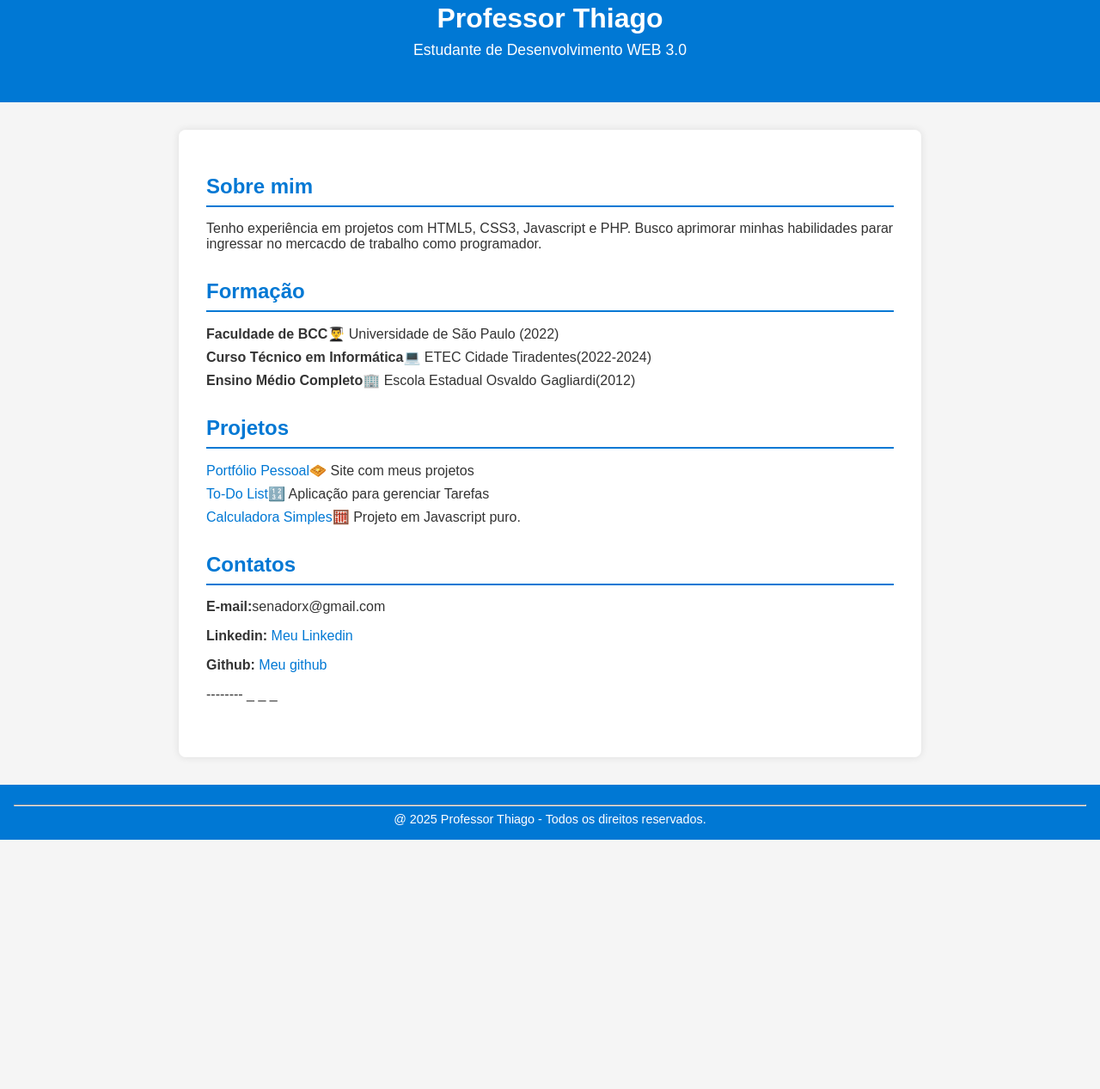
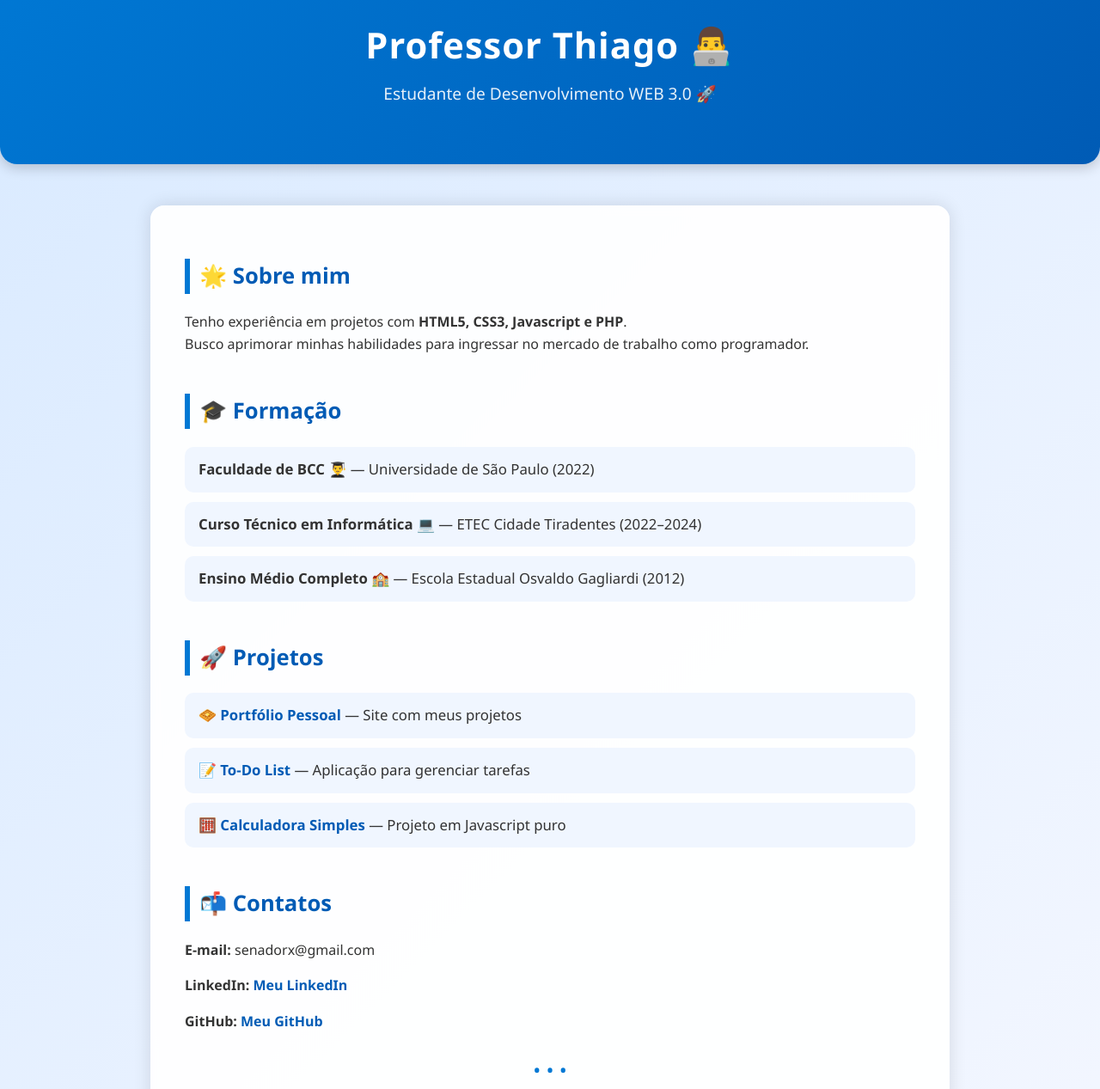
Before and after one commit to tvm-dev/curriculum, a plain HTML site: page index.html in a window 1280 px wide. Shown: the part 29-1296 px from the top of the page at 86% size. Before the commit the page ends 1006 px from the top, so only its background shows below. Drawn offline with Linux system fonts and the light colour scheme.

Commit message:
site lindo

```diff
--- a/index.html
+++ b/index.html
@@ -7,71 +7,102 @@
 <title>Currículo Online - Professor Thiago</title>
 
 <style>
+    /* ======= ESTILO GERAL ======= */
     body {
-      font-family: Arial, sans-serif;
+      font-family: "Segoe UI", Arial, sans-serif;
       margin: 0;
       padding: 0;
-      background-color: #f5f5f5;
+      background: linear-gradient(135deg, #d9eaff, #f4f7ff);
       color: #333;
+      line-height: 1.6;
     }
 
+    /* ======= CABEÇALHO ======= */
     header {
-      background-color: #0078d4;
+      background: linear-gradient(135deg, #0078d4, #005bb5);
       color: white;
       text-align: center;
-      padding: 2rem 1rem;
+      padding: 3rem 1rem;
+      box-shadow: 0 4px 15px rgba(0,0,0,0.2);
+      border-bottom-left-radius: 20px;
+      border-bottom-right-radius: 20px;
+      animation: fadeDown 0.8s ease-in-out;
+    }
 
+    @keyframes fadeDown {
+      from { opacity: 0; transform: translateY(-30px); }
+      to { opacity: 1; transform: translateY(0); }
     }
 
     header h1 {
       margin: 0;
-      font-size: 2rem;
+      font-size: 2.6rem;
+      letter-spacing: 1px;
     }
 
     header p {
       margin-top: 0.5rem;
-      font-size: 1.1rem;
+      font-size: 1.2rem;
+      opacity: 0.9;
     }
 
+    /* ======= CONTAINER PRINCIPAL ======= */
     main {
-      max-width: 800px;
-      margin: 2rem auto;
-      background: white;
-      padding: 2rem;
-      border-radius: 8px;
-      box-shadow: 0 0 10px rgba(0,0,0,0.1);
+      max-width: 850px;
+      margin: 3rem auto;
+      background: #ffffffee;
+      padding: 2.5rem;
+      border-radius: 16px;
+      box-shadow: 0 0 20px rgba(0,0,0,0.12);
+      backdrop-filter: blur(6px);
+      animation: fadeUp 0.8s ease-in-out;
     }
 
+    @keyframes fadeUp {
+      from { opacity: 0; transform: translateY(40px); }
+      to { opacity: 1; transform: translateY(0); }
+    }
+
+    /* ======= SEÇÕES ======= */
     section {
-      margin-bottom: 2rem;
+      margin-bottom: 2.8rem;
     }
 
     h2 {
-      color: #0078d4;
-      border-bottom: 2px solid #0078d4;
-      padding-bottom: 0.5rem;
-      margin-bottom: 1rem;
+      color: #005bb5;
+      border-left: 6px solid #0078d4;
+      padding-left: 0.7rem;
+      font-size: 1.6rem;
+      margin-bottom: 1.3rem;
+      display: flex;
+      align-items: center;
+      gap: 0.6rem;
     }
 
+    /* ======= LISTAS ======= */
     ul {
       list-style: none;
       padding: 0;
     }
 
     ul li {
-      margin-bottom: 0.5rem;
+      background: #f0f6ff;
+      padding: 0.8rem 1rem;
+      border-radius: 10px;
+      margin-bottom: 0.7rem;
+      transition: transform 0.2s, box-shadow 0.2s;
+      font-size: 1.05rem;
     }
 
-    footer {
-      text-align: center;
-      padding: 1rem;
-      background-color: #0078d4;
-      color: white;
-      font-size: 0.9rem;
+    ul li:hover {
+      transform: translateX(6px);
+      box-shadow: 0 4px 10px rgba(0,0,0,0.12);
     }
 
+    /* ======= LINKS ======= */
     a {
-      color: #0078d4;
+      color: #005bb5;
+      font-weight: bold;
       text-decoration: none;
     }
 
@@ -79,70 +110,79 @@
       text-decoration: underline;
     }
 
+    /* ======= FOOTER ======= */
+    footer {
+      text-align: center;
+      padding: 1.5rem;
+      margin-top: 2rem;
+      color: white;
+      background: linear-gradient(135deg, #0078d4, #005bb5);
+      border-top-left-radius: 20px;
+      border-top-right-radius: 20px;
+      box-shadow: 0 -4px 15px rgba(0,0,0,0.15);
+      font-size: 0.95rem;
+    }
+
+    /* Linha decorativa */
+    .decor {
+      text-align: center;
+      font-size: 1.5rem;
+      margin: 1.5rem 0;
+      color: #0078d4;
+    }
 </style>
-
 
 </head>
 <body>
+
 <header>
-        <h1>Professor Thiago</h1>
-        <p>Estudante de Desenvolvimento WEB 3.0</p>
+    <h1>Professor Thiago 👨‍💻</h1>
+    <p>Estudante de Desenvolvimento WEB 3.0 🚀</p>
 </header>
 
 <main>
+
     <section id="sobre">
-            <h2>Sobre mim</h2>
-            <p>Tenho experiência em projetos com HTML5, CSS3, Javascript e PHP.
-                Busco aprimorar minhas habilidades parar ingressar no mercacdo de trabalho como programador.</p>
+        <h2>🌟 Sobre mim</h2>
+        <p>
+            Tenho experiência em projetos com <strong>HTML5, CSS3, Javascript e PHP</strong>.<br>
+            Busco aprimorar minhas habilidades para ingressar no mercado de trabalho como programador.
+        </p>
     </section>
+
     <section id="formacao">
-            <h2>Formação</h2>
+        <h2>🎓 Formação</h2>
         <ul>
+            <li><strong>Faculdade de BCC</strong> 👨‍🎓 — Universidade de São Paulo (2022)</li>
+            <li><strong>Curso Técnico em Informática</strong> 💻 — ETEC Cidade Tiradentes (2022–2024)</li>
+            <li><strong>Ensino Médio Completo</strong> 🏫 — Escola Estadual Osvaldo Gagliardi (2012)</li>
+        </ul>
+    </section>
 
-            <li><strong>Faculdade de BCC</strong>👨‍🎓 Universidade de São Paulo (2022) </li>
+    <section id="projetos">
+        <h2>🚀 Projetos</h2>
+        <ul>
+            <li>🧇 <a href="#">Portfólio Pessoal</a> — Site com meus projetos</li>
+            <li>📝 <a href="#">To-Do List</a> — Aplicação para gerenciar tarefas</li>
+            <li>🧮 <a href="#">Calculadora Simples</a> — Projeto em Javascript puro</li>
+        </ul>
+    </section>
 
-             <li><strong>Curso Técnico em Informática</strong>💻 ETEC Cidade Tiradentes(2022-2024) </li>
+    <section id="contato">
+        <h2>📬 Contatos</h2>
 
+        <p><strong>E-mail:</strong> senadorx@gmail.com</p>
+        <p><strong>LinkedIn:</strong> <a href="https://www.linkedin.com/in/tvm-dev2015/?locale=en_US">Meu LinkedIn</a></p>
+        <p><strong>GitHub:</strong> <a href="https://github.com/tvm-dev">Meu GitHub</a></p>
 
-            <li><strong>Ensino Médio Completo</strong>🏢 Escola Estadual Osvaldo Gagliardi(2012) </li>
-           </ul>
+        <div class="decor">• • •</div>
+    </section>
 
-
-        </section>
-        <section id="projetos">
-            <h2>Projetos</h2>
-
-                <ul>
-
-                    <li> <a href="#">Portfólio Pessoal</a>🧇 Site com meus projetos </li>
-
-                    <li> <a href="#">To-Do List</a>🔢 Aplicação para gerenciar Tarefas </li>
-
-                    <li> <a href="#">Calculadora Simples</a>🧮 Projeto em Javascript puro. </li>
-
-
-                </ul>
-
-
-        </section>
-        <section id="contato">
-            <h2>Contatos</h2>
-
-        <p><strong>E-mail:</strong>senadorx@gmail.com </p>
-
-        <p><strong>Linkedin:</strong> <a href="https://www.linkedin.com/in/tvm-dev2015/?locale=en_US">Meu Linkedin</a></p>
-
-
-    <p><strong>Github:</strong> <a href="https://github.com/tvm-dev">Meu github</a> </p>
-
--------- _ _ _
-
-        </section>
 </main>
 
 <footer>
-        <hr>
-        @ 2025 Professor Thiago - Todos os direitos reservados.
+    © 2025 Professor Thiago — Todos os direitos reservados.
 </footer>
+
 </body>
 </html>
```
Lines whose indentation alone changed are shown as unchanged.
